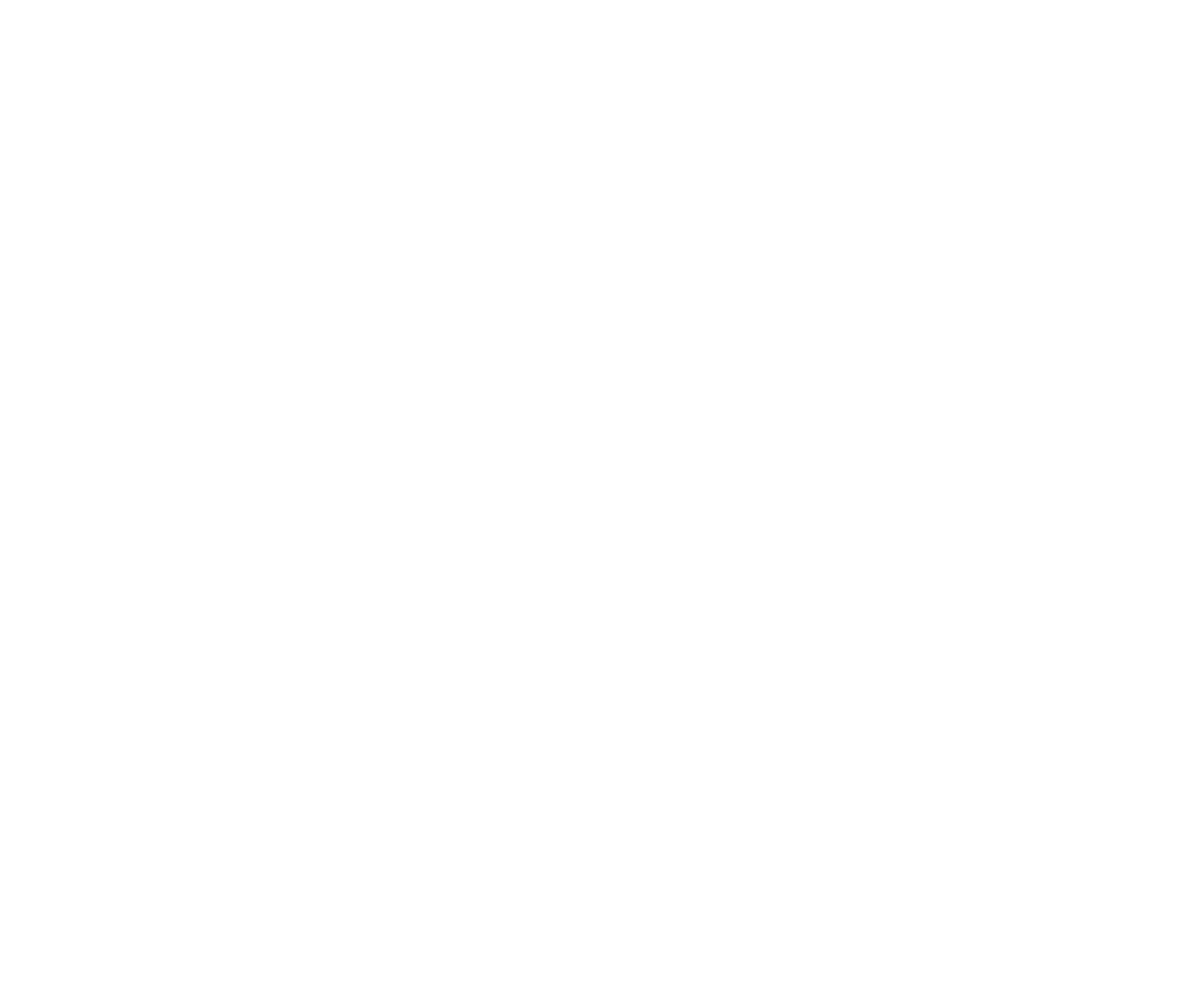
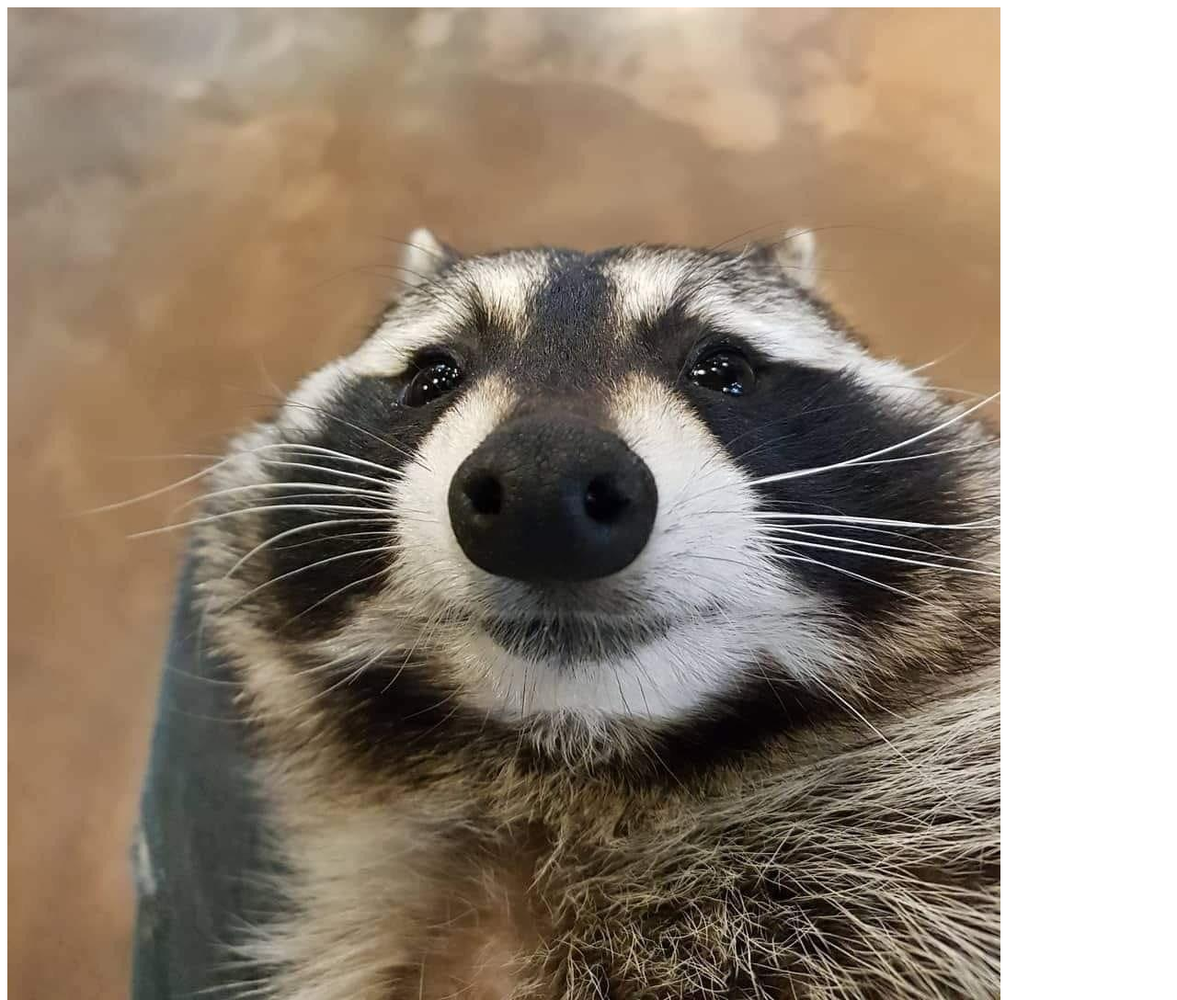
Before and after one commit to Gerencia-de-configuracao-e-mudancas/exerc-cios-branches-e-pull-request-guatxinim, a plain HTML site: page index.html in a window 1280 px wide. Shown: the whole page at 92% size. Before the commit the page ends 800 px from the top, so only its background shows below. Drawn offline with Linux system fonts and the light colour scheme.

Commit message:
feat: adiciona imagem do guaxinim

```diff
--- a/index.html
+++ b/index.html
@@ -6,6 +6,6 @@
     <title>Branches & Pull Requests</title>
 </head>
 <body>
-
+    <img src="guaxs.jpg" alt="Guaxinim">
 </body>
 </html>
```
Also changed, not shown: guaxs.jpg (added).
